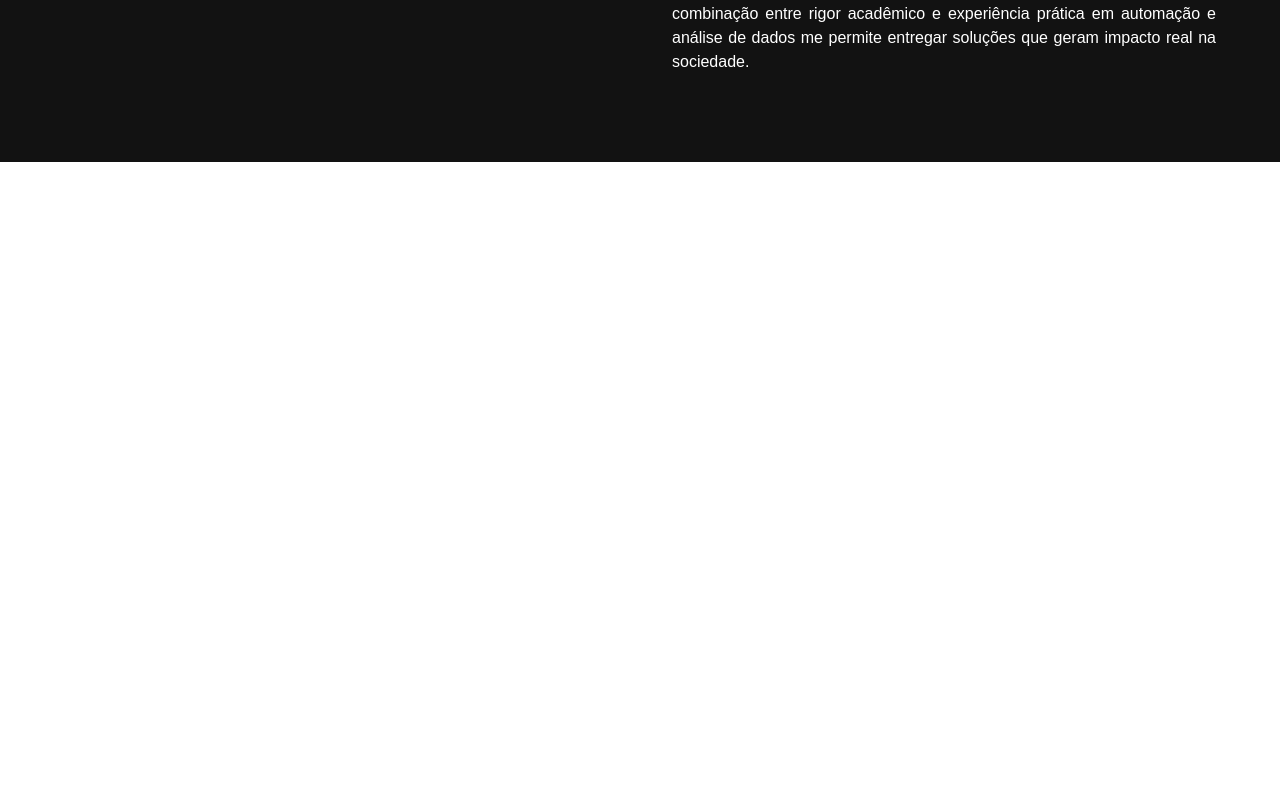
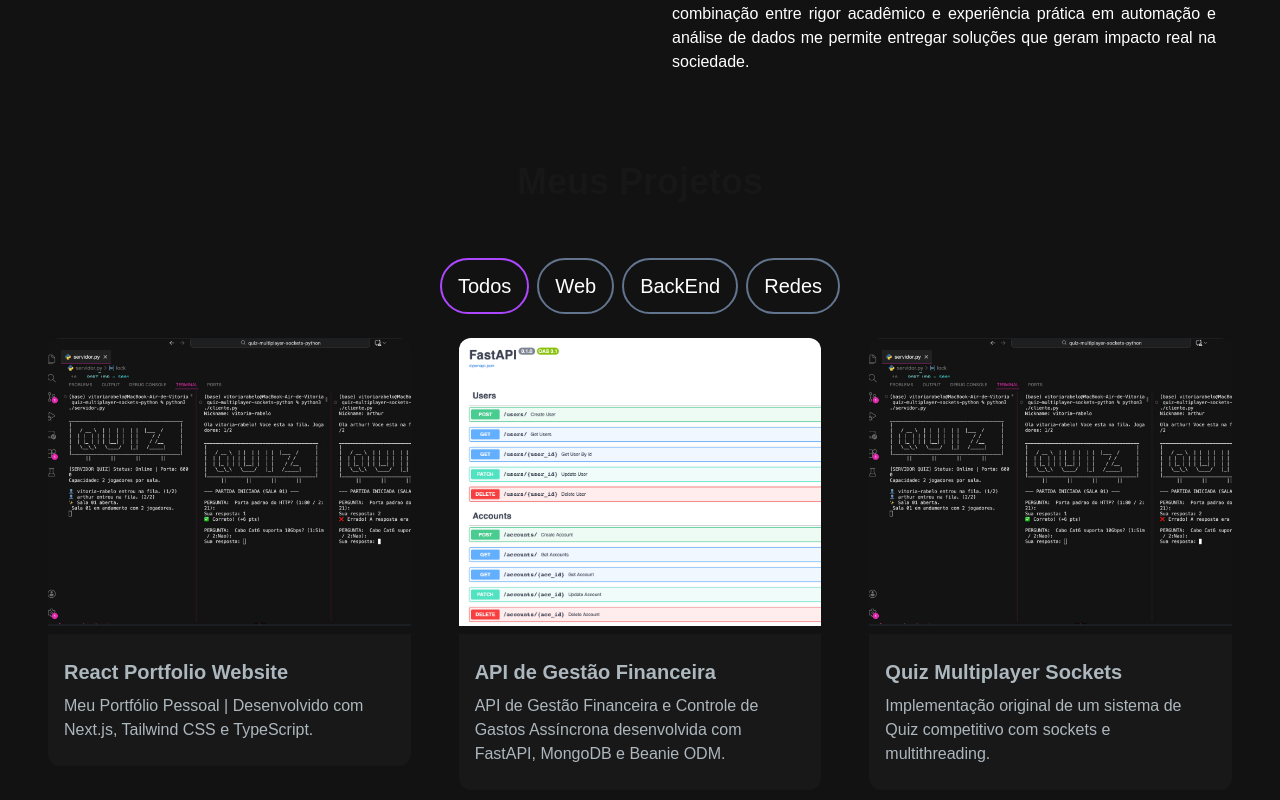
Before and after one commit to Vitoria-Rabelo/portfolio-vitoria, a Next.js app: page / in a window 1280 px wide. Shown: the part 1022-1822 px from the top of the page. Before the commit the page ends 1184 px from the top, so only its background shows below. Built offline with nearby package versions, Linux system fonts and the light colour scheme.

Commit message:
ft: create file ProjectCard

```diff
--- a/src/app/page.js
+++ b/src/app/page.js
@@ -2,6 +2,7 @@ import Image from "next/image";
 import HeroSession from "@/components/HeroSession";
 import Navbar from "@/components/Navbar";
 import AboutSession from "@/components/AboutSession";
+import ProjectsSection from "@/components/ProjectsSection";
 
 export default function Home() {
   return (
@@ -10,6 +11,7 @@ export default function Home() {
       <div className="container mx-auto px-12 py-4">
         <HeroSession/>
         <AboutSession/>
+        <ProjectsSection/>
       </div>
     </main>
   );
--- a/src/components/ProjectCard.jsx
+++ b/src/components/ProjectCard.jsx
@@ -1,17 +1,30 @@
-import React from 'react'
+import React from 'react';
+import { CodeBracketIcon, EyeIcon } from '@heroicons/react/24/outline';
+import Link from "next/link";
 
-function ProjectCard({imgUrl, title, description}) {
+function ProjectCard({imgUrl, title, description, gitUrl, previewUrl}) {
   return (
     <div>
       <div
         className="h-52 md:h-72 rounded-t-xl relative group"
         style={{ background: `url(${imgUrl})`, backgroundSize: "cover" }}
       >
+        <div className="overlay itemns-center justify-center absolute top-0 left-0 w-full h-full bg-[#181818] bg-opacity-0 hidden group-hover:flex group-hover:bg-opacity-80 transition-all duration-500">
+            <Link
+                href={gitUrl}
+                className="h-14 w-14 mr-2 border-2 relative rounded-full border-[#ADB7BE]  hover:border-white group/link">
+                <CodeBracketIcon className="h-10 w-10 text-[#ADB7BE] absolute top-1/2 left-1/2 transform -translate-x-1/2 -translate-y-1/2  cursor-pointer group-hover/link:text-white"></CodeBracketIcon>
+            </Link>
+            <Link
+                href={previewUrl}
+                className="h-14 w-14 border-2 relative rounded-full border-[#ADB7BE]  hover:border-white group/link">
+                <EyeIcon className="h-10 w-10 text-[#ADB7BE] absolute top-1/2 left-1/2 transform -translate-x-1/2 -translate-y-1/2  cursor-pointer group-hover/link:text-white"></EyeIcon>
+            </Link>
+        </div>
       </div>
-      <div className="text-white rounded-b-xl bg-[#181818] py-6 px-4">
+      <div className=" text-[#ADB7BE] rounded-b-xl mt-2 bg-[#181818] py-6 px-4">
         <h5 className="text-xl font-semibold mb-2">{title}</h5>
-        <p>{description}</p>
-
+        <p className="text-[#ADB7BE]">{description}</p>
       </div>
     </div>
   )
--- a/src/components/ProjectsSection.jsx
+++ b/src/components/ProjectsSection.jsx
@@ -26,7 +26,7 @@ const projectsData = [
     title: "Quiz Multiplayer Sockets",
     description: "Implementação original de um sistema de Quiz competitivo com sockets e multithreading.",
     image: "/images/projects/quiz-sockets.png",
-    tag: ["All", "Computer Network"],
+    tag: ["All", "Redes"],
     gitUrl: "https://github.com/Vitoria-Rabelo/quiz-multiplayer-sockets-python",
     previewUrl: "https://github.com/Vitoria-Rabelo/quiz-multiplayer-sockets-python/blob/main/README.md",
   },
@@ -38,6 +38,20 @@ function ProjectsSection() {
       <h2 className="text-center text-4xl font-bold mt-4 mb-8">
         Meus Projetos
       </h2>
+      <div className="text-white flex flex-row justify-center items-center gap-2 py-6">
+        <button className="rounded-full border-2 border-purple-500 px-4 py-3 text-xl cursor-pointer">
+          Todos
+        </button>
+        <button className="rounded-full border-2 border-slate-500 px-4 py-3 text-xl cursor-pointer">
+          Web
+        </button>
+        <button className="rounded-full border-2 border-slate-500 px-4 py-3 text-xl cursor-pointer">
+          BackEnd
+        </button>
+        <button className="rounded-full border-2 border-slate-500 px-4 py-3 text-xl cursor-pointer">
+          Redes
+        </button>
+      </div>
       <div className="grid md:grid-cols-3 gap-8 md:gap-12">
         {projectsData.map((project) => (
           <ProjectCard
```
